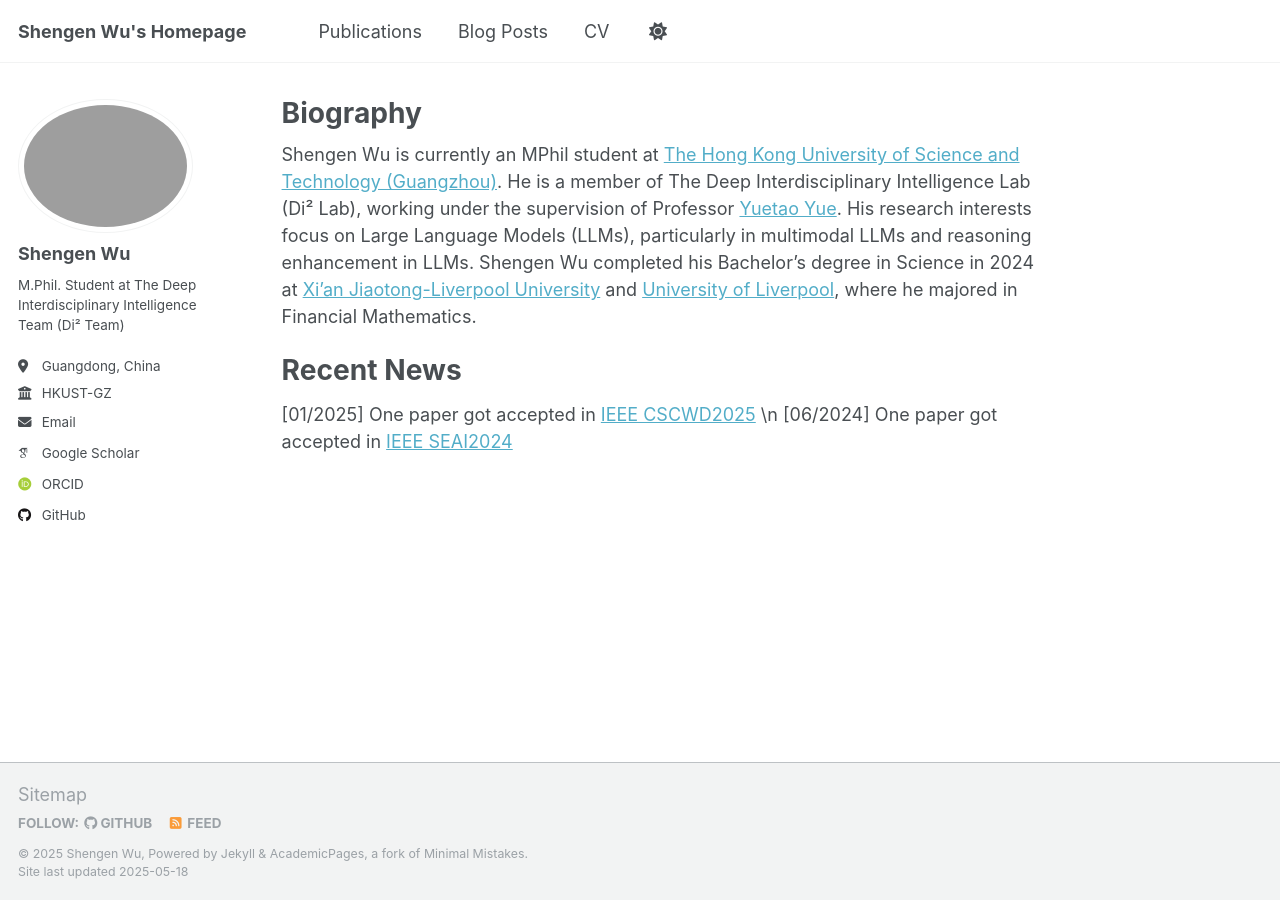
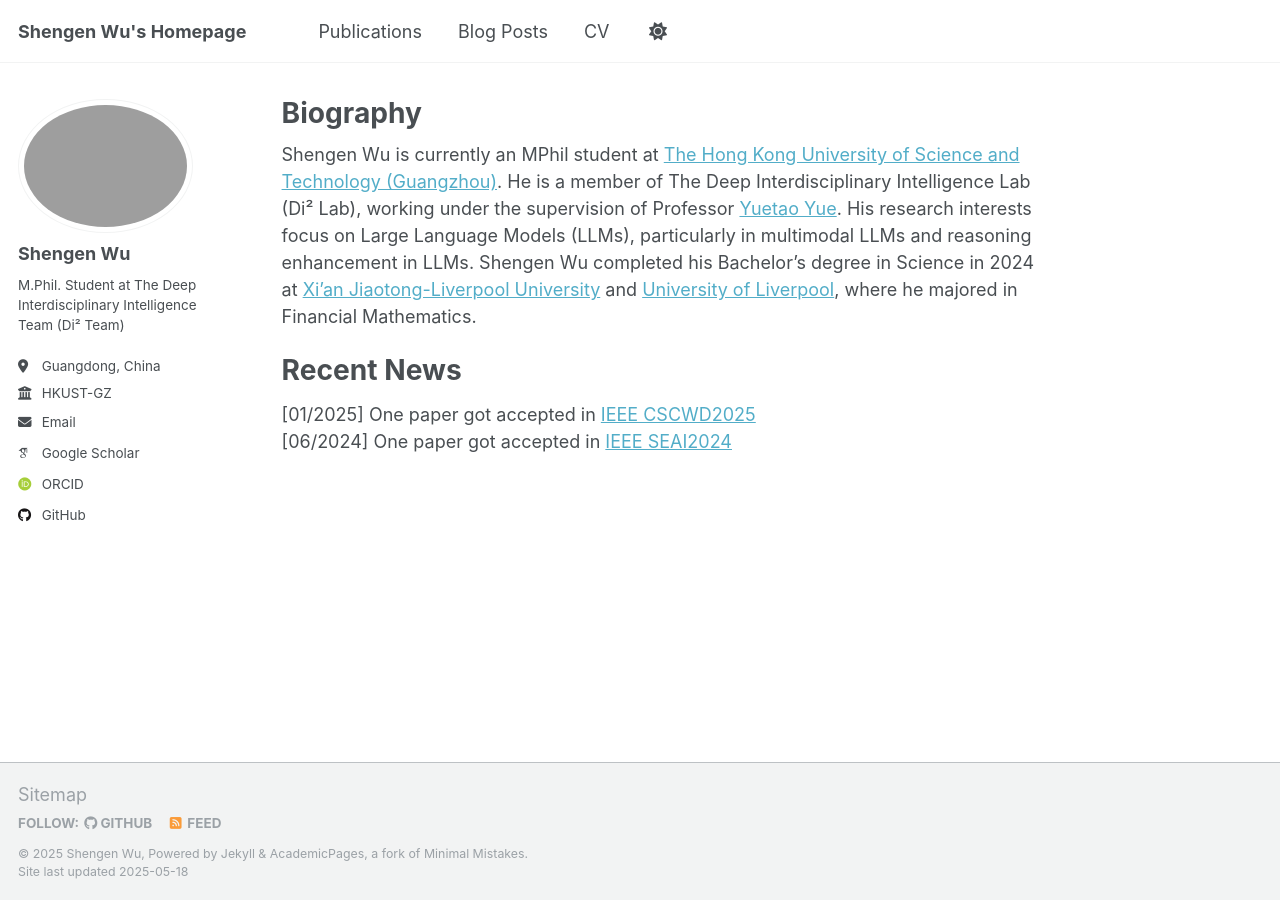
Before and after one commit to ShengenWu/shengenwu.github.io, a Jekyll site: the page built from _pages/about.md, in a window 1280 px wide. Built offline with Jekyll 4.4.1, drawn with Linux system fonts in a browser that asks for light colours; some web fonts are replaced.

Commit message:
换行符

```diff
--- a/_pages/about.md
+++ b/_pages/about.md
@@ -11,5 +11,5 @@
 
 # Recent News
 \[01/2025\] One paper got accepted in [IEEE CSCWD2025](https://www.ieeesmc.org/technical-activities/human-machine-systems/computer-supported-cooperative-work-in-design/)
-\n
+<br>
 \[06/2024\] One paper got accepted in [IEEE SEAI2024](https://seai.org/)
```
